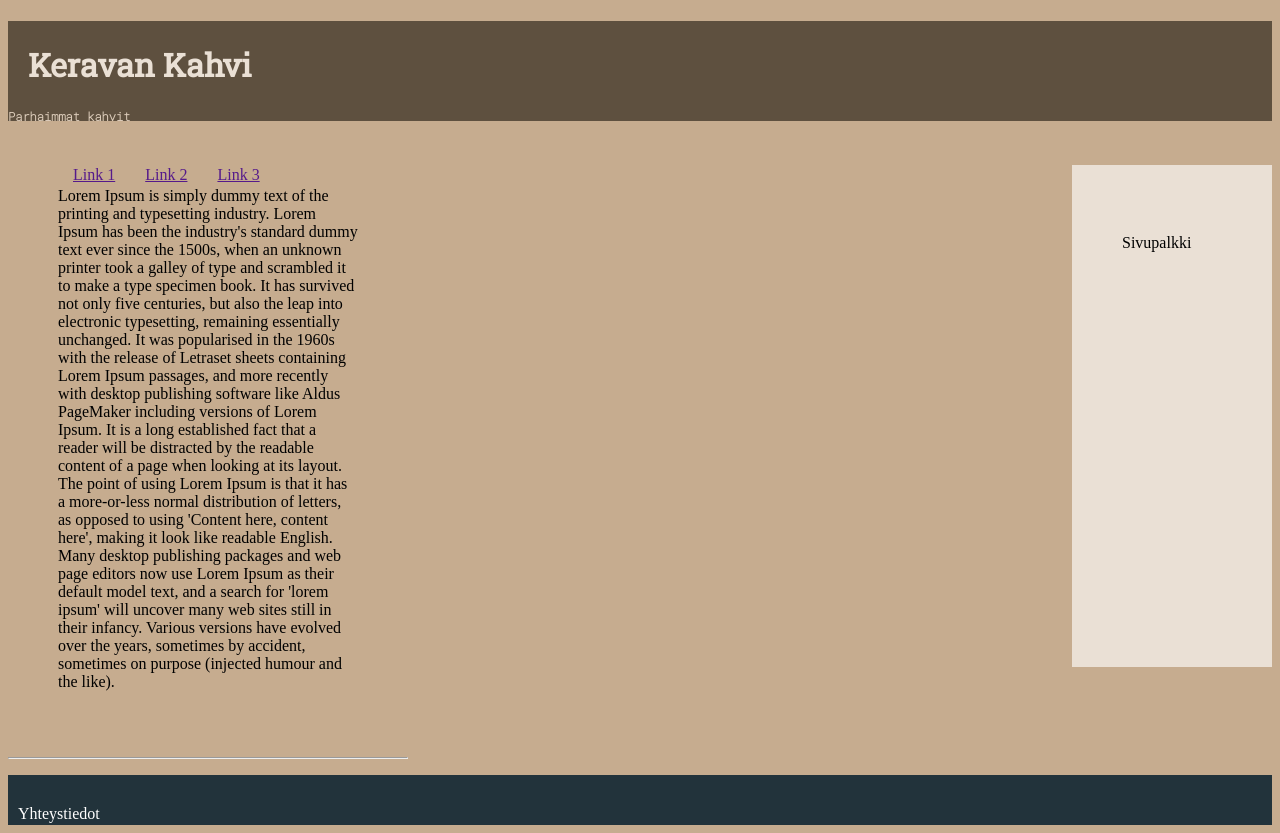
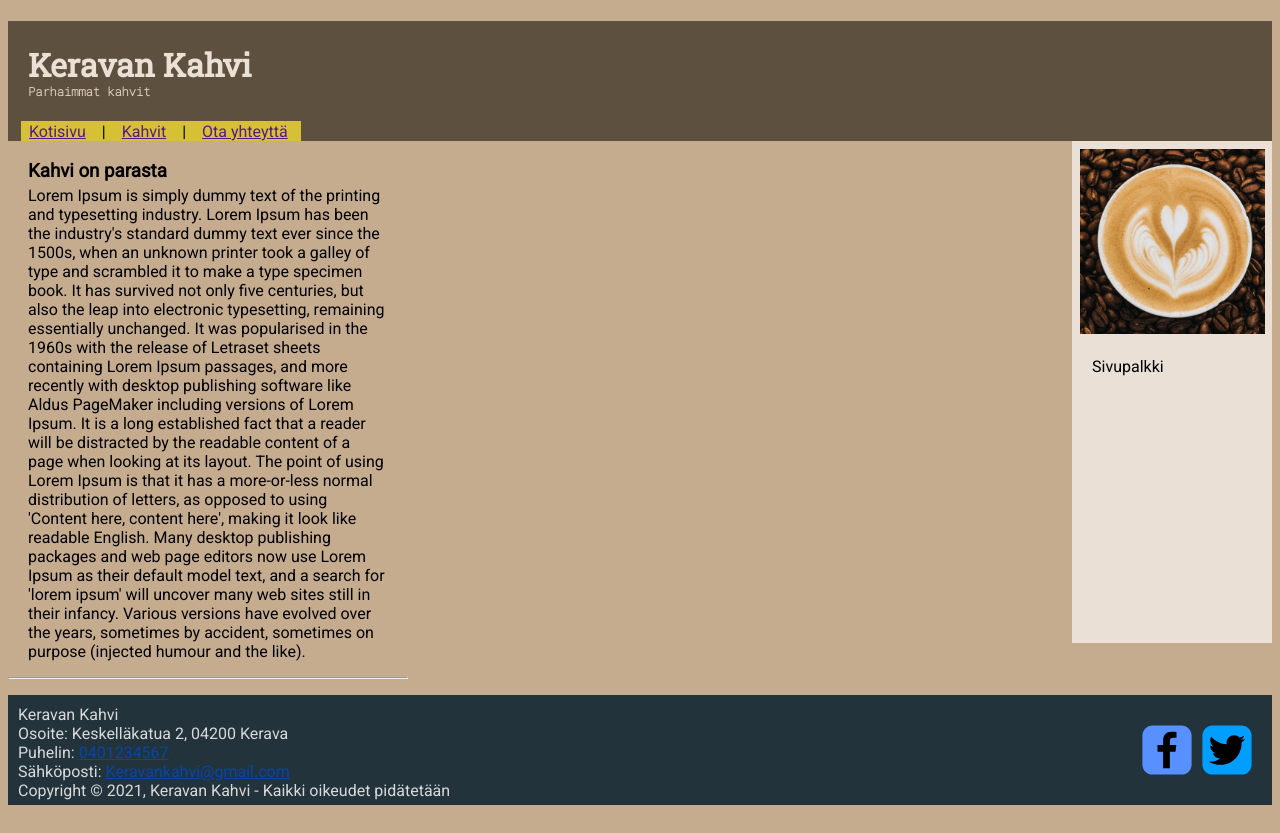
Before and after one commit to kyllaolenihminen123/yhteinen_projekti_sivut, a plain HTML site: page Keravan kahvi/index.html in a window 1280 px wide. Drawn offline with Linux system fonts and the light colour scheme.

Commit message:
html eteenpäin

```diff
--- /dev/null
+++ b/Keravan kahvi/CSS-kansio/kuvat.css
@@ -0,0 +1,23 @@
+#Twitter
+{
+  padding: 30px 0px 0px 10px;
+  float: right;
+  margin-right: 20px;
+  height: 50px;
+  width: 50px;
+}
+
+#Facebook
+{
+  padding: 30px 0px 0px 0px;
+  float: right;
+  height: 50px;
+  width: 50px;
+}
+#Kahvi
+{
+  margin-top: 8px;
+  margin-left: 8px;
+  height: 185px;
+  width: 185px;
+}
--- /dev/null
+++ b/Keravan kahvi/CSS-kansio/tekstit.css
@@ -0,0 +1,36 @@
+a:link {
+  color:#0645AD;
+}
+a:hover {
+  color: #0B0080;
+}
+h1
+{
+  color: #eae0d5;
+  padding: 22px 0 0 20px;
+  font-family: 'Roboto Slab', serif;
+}
+h2
+{
+  color: #DDCDBB;
+  font-size: 12px;
+  margin-top: -25px;
+  margin-left: 20px;
+  font-family: 'Roboto Mono', monospace;
+}
+p
+{
+  font-family: 'Roboto', sans-serif;
+}
+h3
+{
+  font-family: 'Roboto', sans-serif;
+}
+li
+{
+    font-family: 'Roboto', sans-serif;
+}
+#eka
+{
+    margin-top: -15px;
+}
--- a/Keravan kahvi/CSS-kansio/tyylit.css
+++ b/Keravan kahvi/CSS-kansio/tyylit.css
@@ -2,43 +2,44 @@ body
 {
   background-color: #c6ac8f;
 }
+
+
+
 header
 {
-  height: 100px;
+  height: 120px;
   background: #5e503f;
-}
-h1
-{
-  color: #eae0d5;
-  padding: 22px 0 0 20px;
-  font-family: 'Roboto Slab', serif;
-}
-h2
-{
-  color: #DDCDBB;
-  font-size: 12px;
-  font-family: 'Roboto Mono', monospace;
 }
 nav
 {
-  width: 400px;
+  width: 280px;
+  height: 20px;
   background: #D6C136;
-  margin-left: 10px;
+  margin: 22px 0 0 13px;
 }
 nav ul
 {
-  margin: 0 0 42px 0;
+float: left;
+margin: 1px 0 0px -40px;
 }
 nav li
 {
   float: left;
   list-style-type: none;
-  padding: 0 15px;
+  padding: 0 8px;
 }
+
+
+
+
 section
 {
   width: 400px;
 }
+
+
+
+
 article
 {
   width: 400px;
@@ -46,15 +47,20 @@ article
 }
 article p
 {
-  padding: 50px;
+  padding: 0 20px;
 }
+article h3
+{
+  padding: 0 20px;
+}
+
 aside
 {
   width: 200px;
   height: 502px;
   background: #eae0d5;
   float: right;
-  margin-top: -1px;
+  margin-top: 0px;
 }
 
 aside article
@@ -63,14 +69,18 @@ aside article
   background: #eae0d5;
   color: black;
 }
+
+
+
+
 footer
 {
-  height: 50px;
+  height: 110px;
   background: #22333b;
   margin-top: 0px;
 }
 footer p
 {
-  color: white;
-  padding: 30px 0 0 10px;
+  color: #d9d9d9;
+  padding: 10px 0 0 10px;
 }
--- a/Keravan kahvi/index.html
+++ b/Keravan kahvi/index.html
@@ -1,9 +1,13 @@
 <!DOCTYPE html>
-<html>
+<html lang="fi">
   <head>
     <meta charset="UTF-8">
-    <title>Muotoiltu dokumentti</title>
+        <meta name="viewport" content="width=device-width, initial-scale=1">
+    <title>Keravan Kahvi</title>
+    <link rel="shortcut icon" href="Kuvat/Favicon.ico">
     <link rel="stylesheet" type="text/css" href="CSS-kansio/tyylit.css"/>
+    <link rel="stylesheet" type="text/css" href="CSS-kansio/tekstit.css"/>
+    <link rel="stylesheet" type="text/css" href="CSS-kansio/kuvat.css"/>
     <link rel="preconnect" href="https://fonts.googleapis.com">
     <link rel="preconnect" href="https://fonts.gstatic.com" crossorigin>
     <link href="https://fonts.googleapis.com/css2?family=Roboto&family=Roboto+Mono:wght@200&family=Roboto+Slab&display=swap" rel="stylesheet">
@@ -13,28 +17,44 @@
 <header>
   <h1>Keravan Kahvi</h1>
   <h2>Parhaimmat kahvit</h2>
-  <nav>
-    <ul>
-      <li><a href="">Link 1</a></li>
-      <li><a href="">Link 2</a></li>
-      <li><a href="">Link 3</a></li>
+    <nav>
+  <ul>
+    <li><a href="">Kotisivu</a></li>
+        <li>|</li>
+    <li><a href="">Kahvit</a></li>
+        <li>|</li>
+    <li><a href="">Ota yhteyttä</a></li>
     </ul>
   </nav>
   </header>
   <aside>
     <article>
+        <img src="Kuvat/Kahvi.jpg" alt="Kahvi" id="Kahvi">
       <h3></h3>
       <p>Sivupalkki</p>
     </article>
   </aside>
   <section>
 <article>
-  <p>Lorem Ipsum is simply dummy text of the printing and typesetting industry. Lorem Ipsum has been the industry's standard dummy text ever since the 1500s, when an unknown printer took a galley of type and scrambled it to make a type specimen book. It has survived not only five centuries, but also the leap into electronic typesetting, remaining essentially unchanged. It was popularised in the 1960s with the release of Letraset sheets containing Lorem Ipsum passages, and more recently with desktop publishing software like Aldus PageMaker including versions of Lorem Ipsum. It is a long established fact that a reader will be distracted by the readable content of a page when looking at its layout. The point of using Lorem Ipsum is that it has a more-or-less normal distribution of letters, as opposed to using 'Content here, content here', making it look like readable English. Many desktop publishing packages and web page editors now use Lorem Ipsum as their default model text, and a search for 'lorem ipsum' will uncover many web sites still in their infancy. Various versions have evolved over the years, sometimes by accident, sometimes on purpose (injected humour and the like).</p>
+  <h3>Kahvi on parasta</h3>
+  <p id="eka">Lorem Ipsum is simply dummy text of the printing and typesetting industry. Lorem Ipsum has been the industry's standard dummy text ever since the 1500s, when an unknown printer took a galley of type and scrambled it to make a type specimen book. It has survived not only five centuries, but also the leap into electronic typesetting, remaining essentially unchanged. It was popularised in the 1960s with the release of Letraset sheets containing Lorem Ipsum passages, and more recently with desktop publishing software like Aldus PageMaker including versions of Lorem Ipsum. It is a long established fact that a reader will be distracted by the readable content of a page when looking at its layout. The point of using Lorem Ipsum is that it has a more-or-less normal distribution of letters, as opposed to using 'Content here, content here', making it look like readable English. Many desktop publishing packages and web page editors now use Lorem Ipsum as their default model text, and a search for 'lorem ipsum' will uncover many web sites still in their infancy. Various versions have evolved over the years, sometimes by accident, sometimes on purpose (injected humour and the like).</p>
   </article>
   <hr/>
   </section>
+
 <footer>
-    <p>Yhteystiedot</p>
+  <a href="https://twitter.com/">
+      <img src="Kuvat/Twitter.svg" alt="Twitter" id="Twitter">
+        </a>
+  <a href="https://fi-fi.facebook.com/">
+    <img src="Kuvat/Facebook.svg" alt="Facebook" id="Facebook">
+      </a>
+    <p>Keravan Kahvi
+    <br>Osoite: Keskelläkatua 2, 04200 Kerava
+    <br>Puhelin: <a href="tel:0401234567">0401234567</a>
+    <br>Sähköposti: <a href="mailto:testi.sahkoposti@testisahkposti.fi">Keravankahvi@gmail.com</a>
+    <br>Copyright © 2021, Keravan Kahvi - Kaikki oikeudet pidätetään</p>
+
   </footer>
   </div>
   </body>
```
Also changed, not shown: Keravan kahvi/Kuvat/Facebook.svg (added), Keravan kahvi/Kuvat/Twitter.svg (added).
